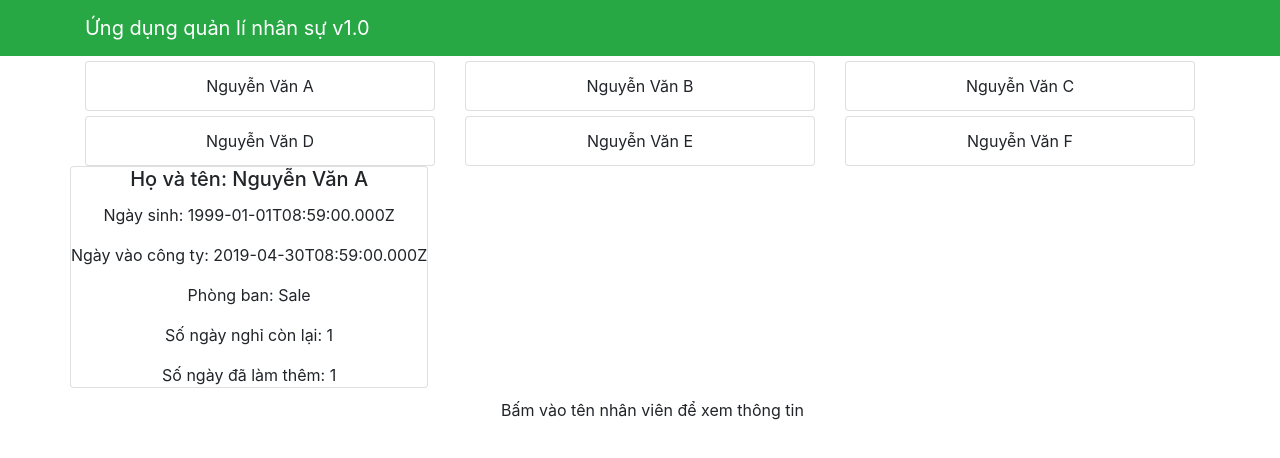
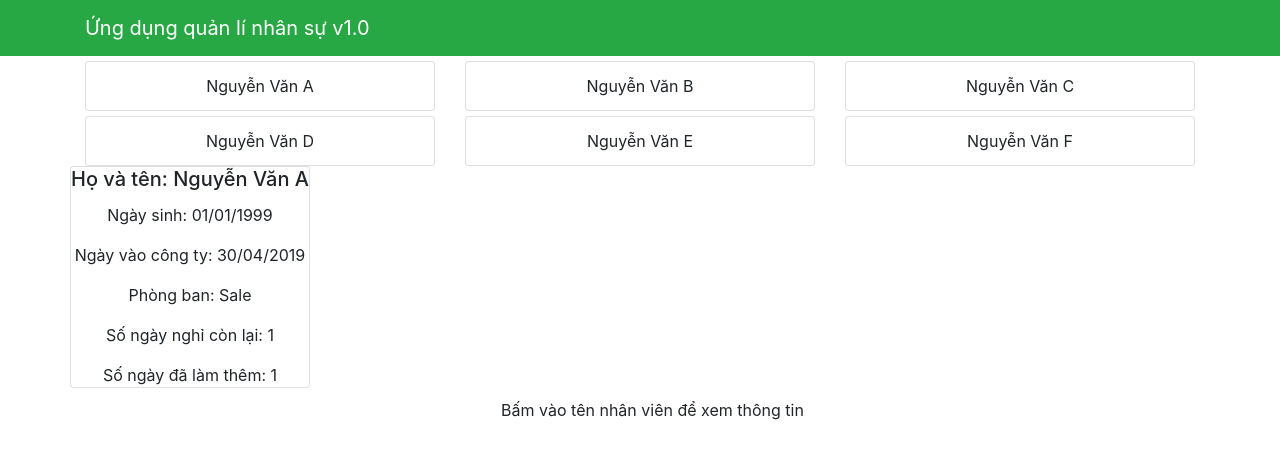
Before and after one commit to camhang190497/FUNIX-ASSIGNMENT, a React (Create React App) app: page / in a window 1280 px wide. Both pictures are taken after a click on the item "Nguyễn Văn A". Shown: the top 458 px of the page. Built offline with nearby package versions, Linux system fonts and the light colour scheme.

Commit message:
dateformat

```diff
--- a/package.json
+++ b/package.json
@@ -7,6 +7,7 @@
     "@testing-library/react": "^12.1.2",
     "@testing-library/user-event": "^13.5.0",
     "bootstrap": "4.0.0",
+    "dateformat": "^4.6.3",
     "react": "^17.0.2",
     "react-dom": "^17.0.2",
     "react-popper": "0.9.2",
--- a/src/components/StaffListComponent.js
+++ b/src/components/StaffListComponent.js
@@ -1,5 +1,6 @@
 import React, { Component } from 'react';
 import { Card, CardTitle, CardText} from 'reactstrap';
+import dateFormat from 'dateformat';
 
 class StaffList extends Component {
     constructor(props) {
@@ -18,8 +19,8 @@ class StaffList extends Component {
                 <div>
                     <Card>
                         <CardTitle>Họ và tên: {staff.name}</CardTitle>
-                        <CardText>Ngày sinh: {staff.doB}</CardText>
-                        <CardText>Ngày vào công ty: {staff.startDate}</CardText>
+                        <CardText>Ngày sinh: {dateFormat(staff.doB, "dd/mm/yyyy")}</CardText>
+                        <CardText>Ngày vào công ty: {dateFormat(staff.startDate, "dd/mm/yyyy")}</CardText>
                         <CardText>Phòng ban: {staff.department.name}</CardText>
                         <CardText>Số ngày nghỉ còn lại: {staff.annualLeave}</CardText>
                         <CardText>Số ngày đã làm thêm: {staff.overTime}</CardText>
```
Also changed, not shown: 1 other file (tests, documents, lock files or other folders).
